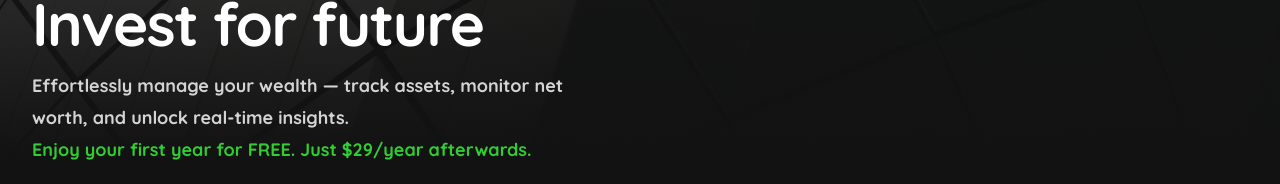
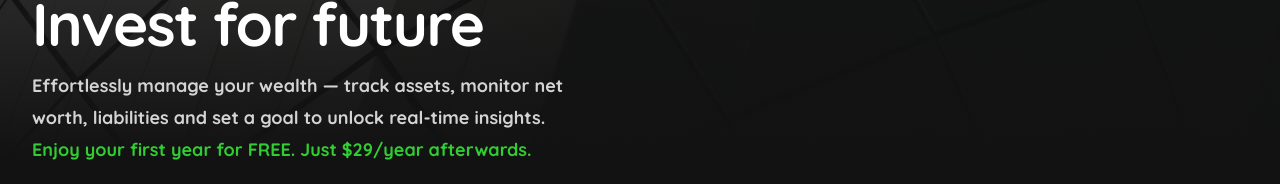
Before and after one commit to arnhazra/fluxwallet, a Next.js app in the folder apps/ui-service/: page / in a window 1280 px wide. Shown: the part 182-366 px from the top of the page. Built offline with nearby package versions, Linux system fonts and the light colour scheme; no server answers.

Commit message:
Publish App

```diff
--- a/apps/ui-service/src/shared/constants/global-constants.ts
+++ b/apps/ui-service/src/shared/constants/global-constants.ts
@@ -3,7 +3,7 @@ export const appName = process.env.NEXT_PUBLIC_APP_NAME!
 export const uiConstants = {
   homeHeader: "Invest for future",
   homeIntro:
-    "Effortlessly manage your wealth — track assets, monitor net worth, and unlock real-time insights.",
+    "Effortlessly manage your wealth — track assets, monitor net worth, liabilities and set a goal to unlock real-time insights.",
   homePricing: "Enjoy your first year for FREE. Just $29/year afterwards.",
   connectionErrorMessage: "Unable to connect. Please check your internet.",
   authVerificationMessage: "Checking your credentials",
```
Also changed, not shown: 1 other file (tests, documents, lock files or other folders).
